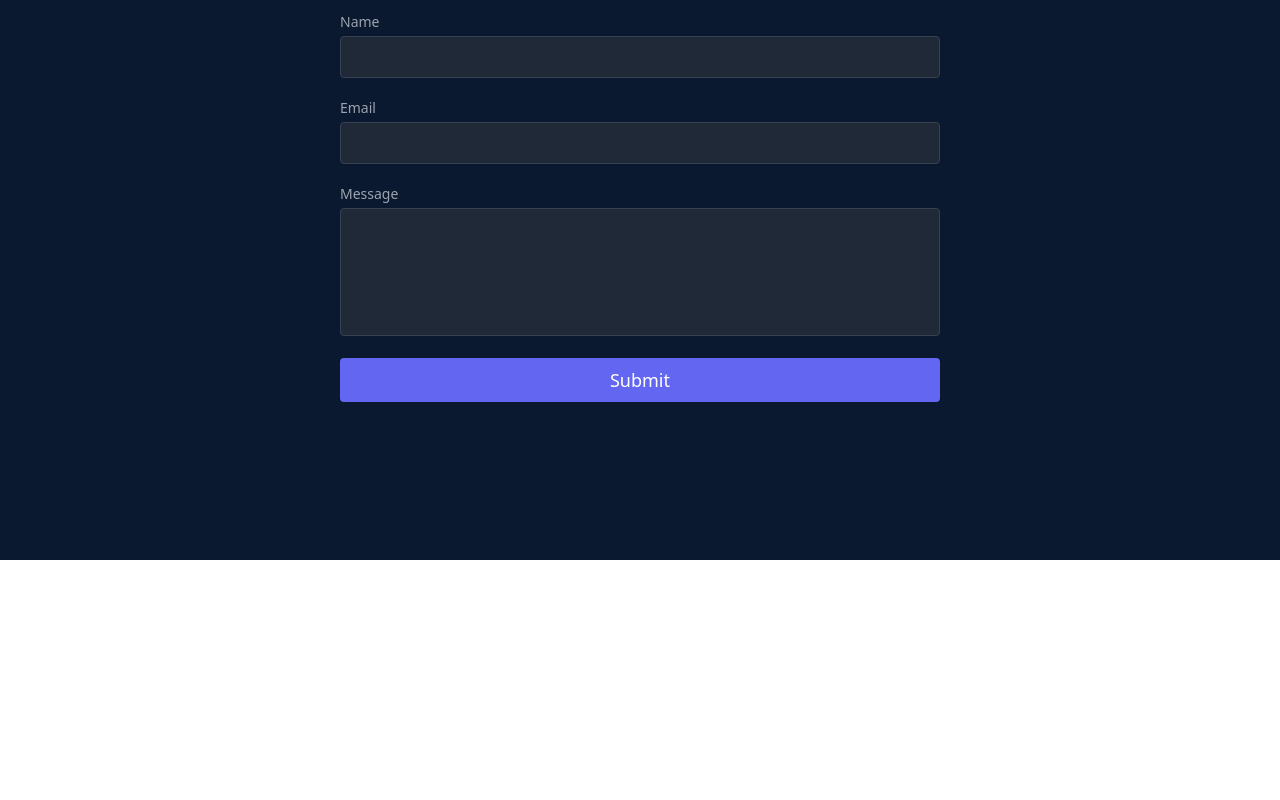
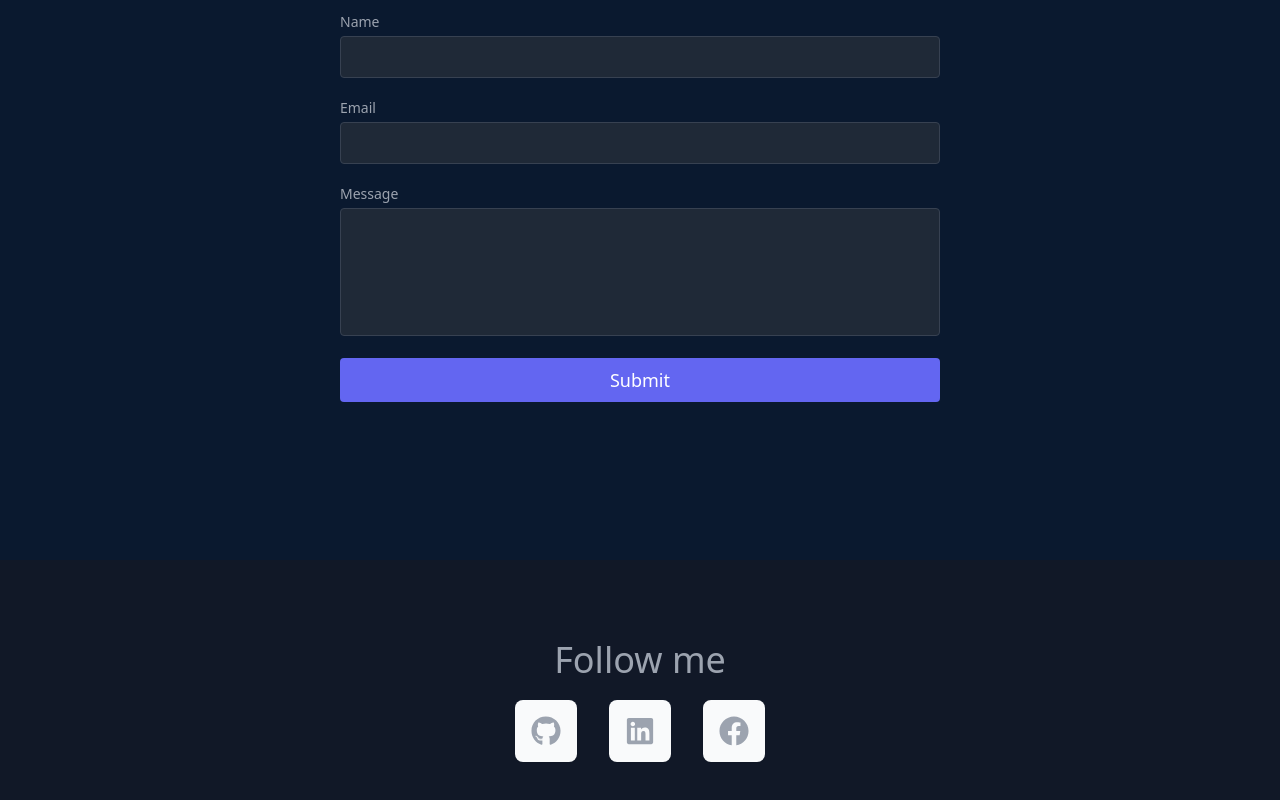
Before and after one commit to keyurmist/React-Portfolio, a React (Create React App) app in the folder portfolio/: page / in a window 1280 px wide. Shown: the part 2270-3070 px from the top of the page. Before the commit the page ends 2830 px from the top, so only its background shows below. Built offline with nearby package versions, Linux system fonts and the light colour scheme.

Commit message:
created footer with 3 account links

```diff
--- a/portfolio/package.json
+++ b/portfolio/package.json
@@ -4,6 +4,8 @@
   "version": "0.1.0",
   "private": true,
   "dependencies": {
+    "@fortawesome/fontawesome-svg-core": "^6.2.0",
+    "@fortawesome/free-solid-svg-icons": "^6.2.0",
     "@heroicons/react": "^1.0.6",
     "@testing-library/jest-dom": "^5.16.5",
     "@testing-library/react": "^13.4.0",
@@ -11,6 +13,7 @@
     "daisyui": "^2.27.0",
     "react": "^18.2.0",
     "react-dom": "^18.2.0",
+    "react-icons": "^4.4.0",
     "react-scripts": "5.0.1",
     "web-vitals": "^2.1.4"
   },
--- a/portfolio/src/App.js
+++ b/portfolio/src/App.js
@@ -17,6 +17,7 @@
         <Skills />
         <Contact />
       </Wrapper>
+      <Footer />
     </main>
   );
 }
--- a/portfolio/src/components/Footer.js
+++ b/portfolio/src/components/Footer.js
@@ -1,55 +1,49 @@
 import React from "react";
+import { FaBars, FaFacebook, FaGithub, FaLinkedin } from "react-icons/fa";
 
-export default function Footer() {
-  <footer className="footer items-center p-4 bg-neutral text-neutral-content">
-    <div className="items-center grid-flow-col">
-      <svg
-        width="36"
-        height="36"
-        viewBox="0 0 24 24"
-        xmlns="http://www.w3.org/2000/svg"
-        fillRule="evenodd"
-        clipRule="evenodd"
-        className="fill-current"
-      >
-        <path d="M22.672 15.226l-2.432.811.841 2.515c.33 1.019-.209 2.127-1.23 2.456-1.15.325-2.148-.321-2.463-1.226l-.84-2.518-5.013 1.677.84 2.517c.391 1.203-.434 2.542-1.831 2.542-.88 0-1.601-.564-1.86-1.314l-.842-2.516-2.431.809c-1.135.328-2.145-.317-2.463-1.229-.329-1.018.211-2.127 1.231-2.456l2.432-.809-1.621-4.823-2.432.808c-1.355.384-2.558-.59-2.558-1.839 0-.817.509-1.582 1.327-1.846l2.433-.809-.842-2.515c-.33-1.02.211-2.129 1.232-2.458 1.02-.329 2.13.209 2.461 1.229l.842 2.515 5.011-1.677-.839-2.517c-.403-1.238.484-2.553 1.843-2.553.819 0 1.585.509 1.85 1.326l.841 2.517 2.431-.81c1.02-.33 2.131.211 2.461 1.229.332 1.018-.21 2.126-1.23 2.456l-2.433.809 1.622 4.823 2.433-.809c1.242-.401 2.557.484 2.557 1.838 0 .819-.51 1.583-1.328 1.847m-8.992-6.428l-5.01 1.675 1.619 4.828 5.011-1.674-1.62-4.829z"></path>
-      </svg>
-      <p>Copyright © 2022 - All right reserved</p>
+const socialLinks = [
+  {
+    id: 1,
+    icon: <FaGithub />,
+    url: "https://github.com/keyurmist",
+  },
+  {
+    id: 2,
+    icon: <FaLinkedin />,
+    url: "https://linkedin.com",
+  },
+  {
+    id: 3,
+    icon: <FaFacebook />,
+    url: "https://",
+  },
+];
+
+const Footer = () => {
+  return (
+    <div className="container mx-auto">
+      <div className=" sm:pt-30 pb-8 mt-20 ">
+        {/* Footer social links */}
+        <div className="font-general-regular flex flex-col justify-center items-center mb-12 sm:mb-28">
+          <p className="text-3xl sm:text-4xl text-primary-dark dark:text-primary-light mb-5">
+            Follow me
+          </p>
+          <ul className="flex gap-4 sm:gap-8">
+            {socialLinks.map((link) => (
+              <a
+                href={link.url}
+                target="__blank"
+                key={link.id}
+                className="text-gray-400 hover:text-indigo-500 dark:hover:text-indigo-400 cursor-pointer rounded-lg bg-gray-50 dark:bg-ternary-dark hover:bg-gray-100 shadow-sm p-4 duration-300"
+              >
+                <i className="text-xl sm:text-2xl md:text-3xl">{link.icon}</i>
+              </a>
+            ))}
+          </ul>
+        </div>
+      </div>
     </div>
-    <div className="grid-flow-col gap-4 md:place-self-center md:justify-self-end">
-      <a>
-        <svg
-          xmlns="http://www.w3.org/2000/svg"
-          width="24"
-          height="24"
-          viewBox="0 0 24 24"
-          className="fill-current"
-        >
-          <path d="M24 4.557c-.883.392-1.832.656-2.828.775 1.017-.609 1.798-1.574 2.165-2.724-.951.564-2.005.974-3.127 1.195-.897-.957-2.178-1.555-3.594-1.555-3.179 0-5.515 2.966-4.797 6.045-4.091-.205-7.719-2.165-10.148-5.144-1.29 2.213-.669 5.108 1.523 6.574-.806-.026-1.566-.247-2.229-.616-.054 2.281 1.581 4.415 3.949 4.89-.693.188-1.452.232-2.224.084.626 1.956 2.444 3.379 4.6 3.419-2.07 1.623-4.678 2.348-7.29 2.04 2.179 1.397 4.768 2.212 7.548 2.212 9.142 0 14.307-7.721 13.995-14.646.962-.695 1.797-1.562 2.457-2.549z"></path>
-        </svg>
-      </a>
-      <a>
-        <svg
-          xmlns="http://www.w3.org/2000/svg"
-          width="24"
-          height="24"
-          viewBox="0 0 24 24"
-          className="fill-current"
-        >
-          <path d="M19.615 3.184c-3.604-.246-11.631-.245-15.23 0-3.897.266-4.356 2.62-4.385 8.816.029 6.185.484 8.549 4.385 8.816 3.6.245 11.626.246 15.23 0 3.897-.266 4.356-2.62 4.385-8.816-.029-6.185-.484-8.549-4.385-8.816zm-10.615 12.816v-8l8 3.993-8 4.007z"></path>
-        </svg>
-      </a>
-      <a>
-        <svg
-          xmlns="http://www.w3.org/2000/svg"
-          width="24"
-          height="24"
-          viewBox="0 0 24 24"
-          className="fill-current"
-        >
-          <path d="M9 8h-3v4h3v12h5v-12h3.642l.358-4h-4v-1.667c0-.955.192-1.333 1.115-1.333h2.885v-5h-3.808c-3.596 0-5.192 1.583-5.192 4.615v3.385z"></path>
-        </svg>
-      </a>
-    </div>
-  </footer>;
-}
+  );
+};
+
+export default Footer;
--- a/portfolio/src/components/Navbar.js
+++ b/portfolio/src/components/Navbar.js
@@ -24,6 +24,7 @@
             CV
           </a>
         </nav>
+
         <a
           href="#contact"
           className="inline-flex items-center bg-gray-800 border-0 py-1 px-3 focus:outline-none hover:bg-gray-700 rounded text-base mt-4 md:mt-0"
```
Also changed, not shown: 1 other file (tests, documents, lock files or other folders).
